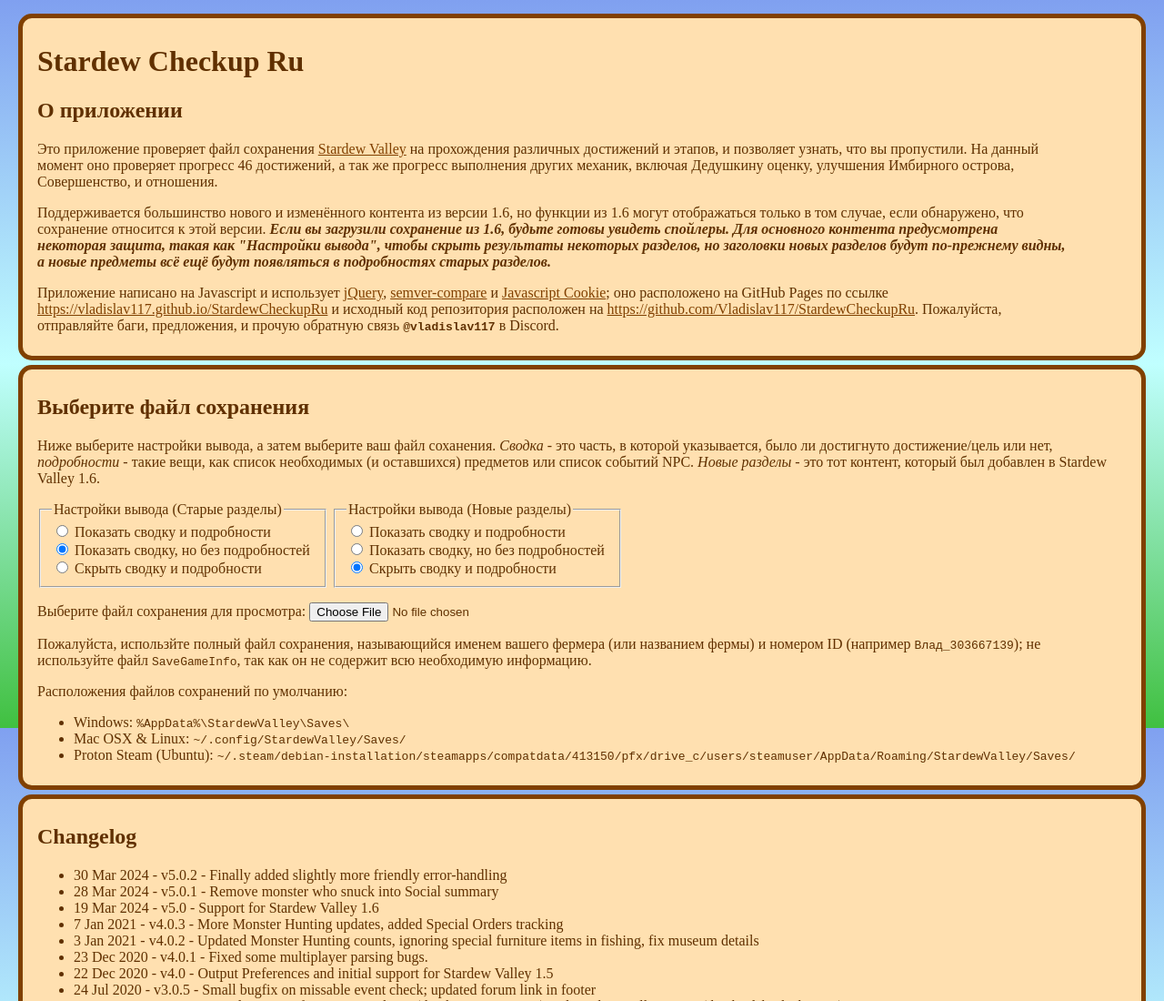
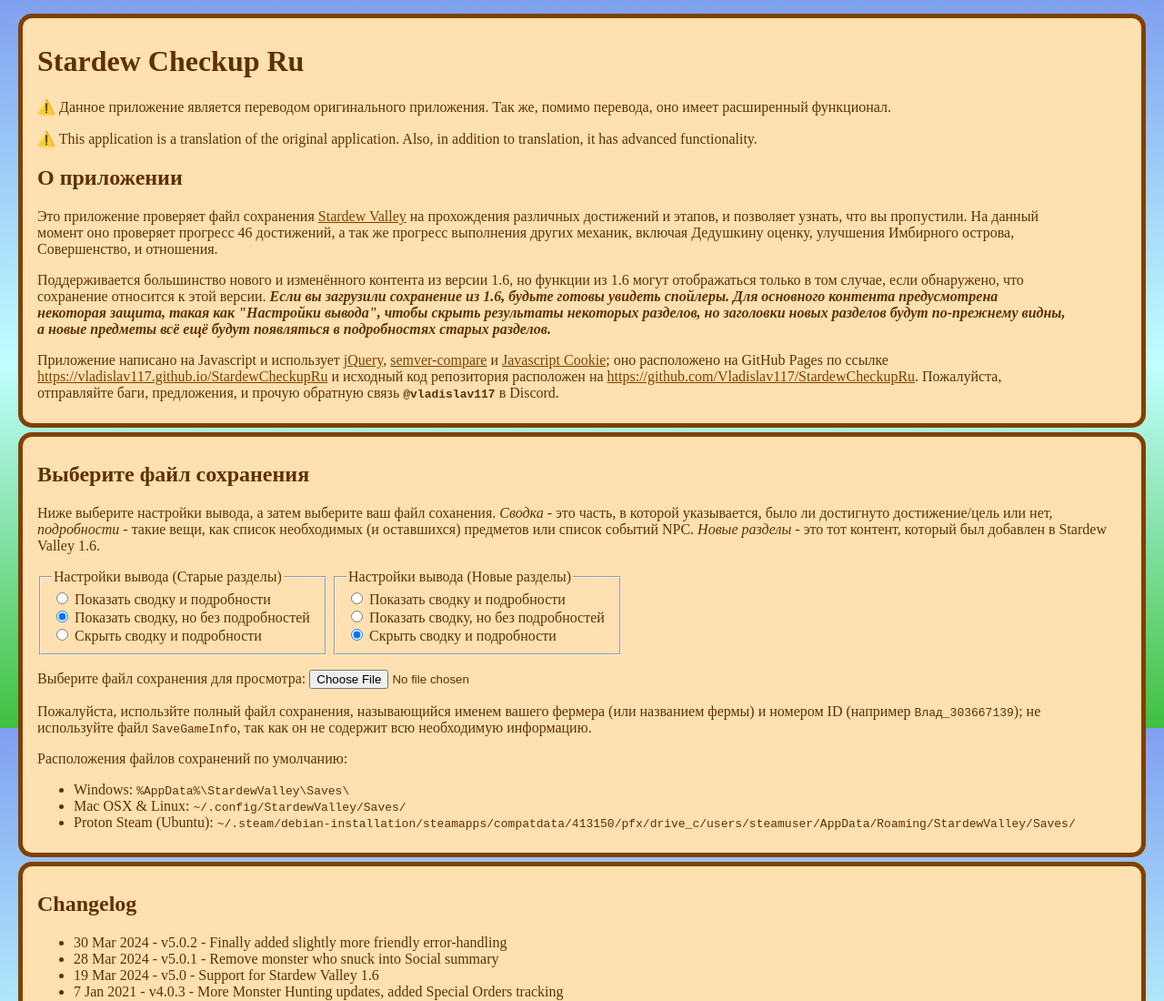
Before and after one commit to Vladislav117/StardewCheckupRu, a plain HTML site: page index.html in a window 1280 px wide. Shown: the top 1100 px of the page at 91% size. Drawn offline with nearby package versions, Linux system fonts and the light colour scheme.

Commit message:
Add warning

```diff
--- a/index.html
+++ b/index.html
@@ -31,6 +31,8 @@
 
 <div id="header" class="panel">
 <h1>Stardew Checkup Ru</h1>
+<p>⚠️ Данное приложение является переводом оригинального приложения. Так же, помимо перевода, оно имеет расширенный функционал.</p>
+<p>⚠️ This application is a translation of the original application. Also, in addition to translation, it has advanced functionality.</p>
 <h2 id="sec_about">О приложении</h2>
 <p>Это приложение проверяет файл сохранения <a href="http://stardewvalley.net/">Stardew Valley</a> на прохождения различных достижений и этапов, и позволяет узнать, что вы пропустили. На данный момент оно проверяет прогресс 46 достижений, а так же прогресс выполнения других механик, включая Дедушкину оценку, улучшения Имбирного острова, Совершенство, и отношения.</p>
 <p>Поддерживается большинство нового и изменённого контента из версии 1.6, но функции из 1.6 могут отображаться только в том случае, если обнаружено, что сохранение относится к этой версии. <span class="strong note">Если вы загрузили сохранение из 1.6, будьте готовы увидеть спойлеры. Для основного контента предусмотрена некоторая защита, такая как "Настройки вывода", чтобы скрыть результаты некоторых разделов, но заголовки новых разделов будут по-прежнему видны, а новые предметы всё ещё будут появляться в подробностях старых разделов.</span> </p>
```
